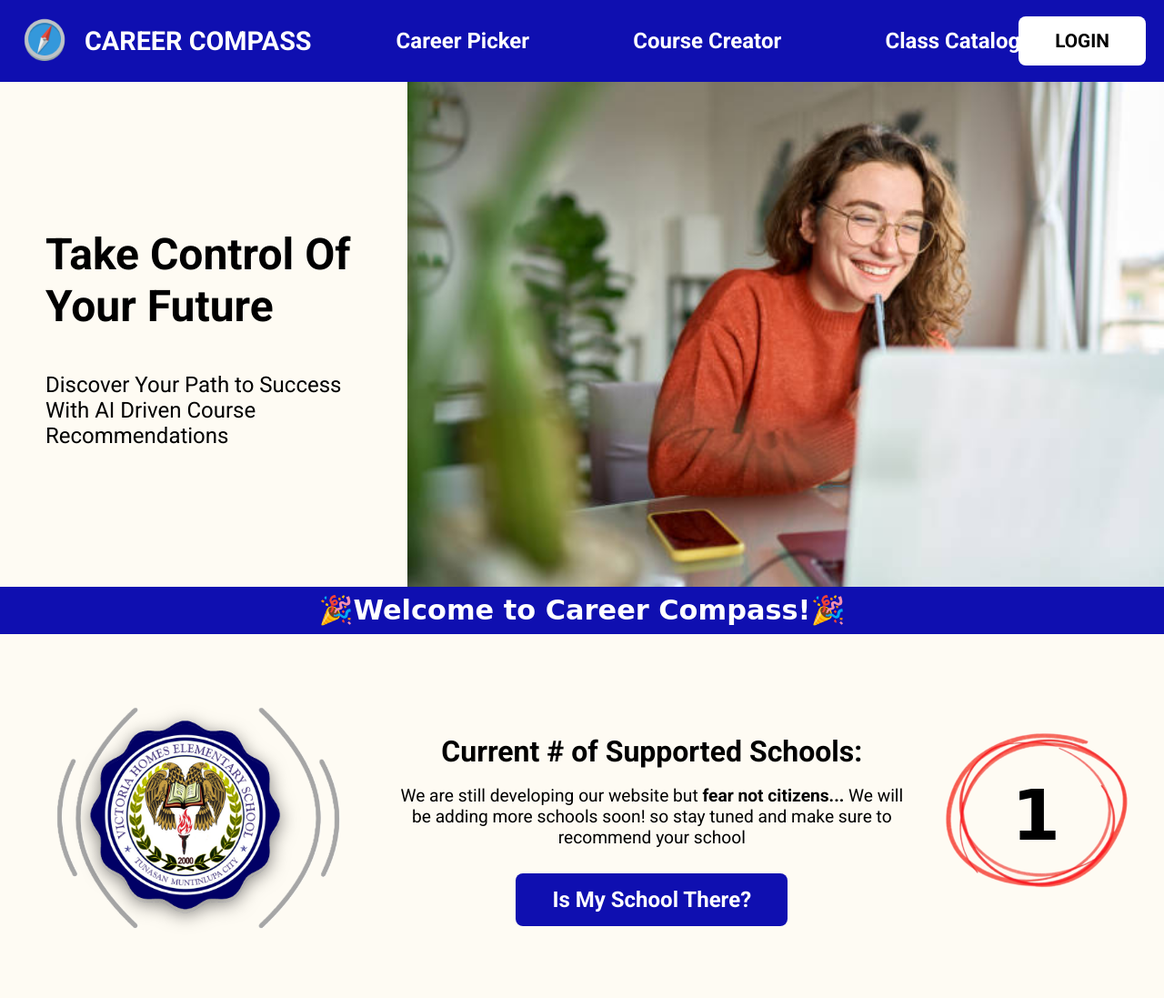
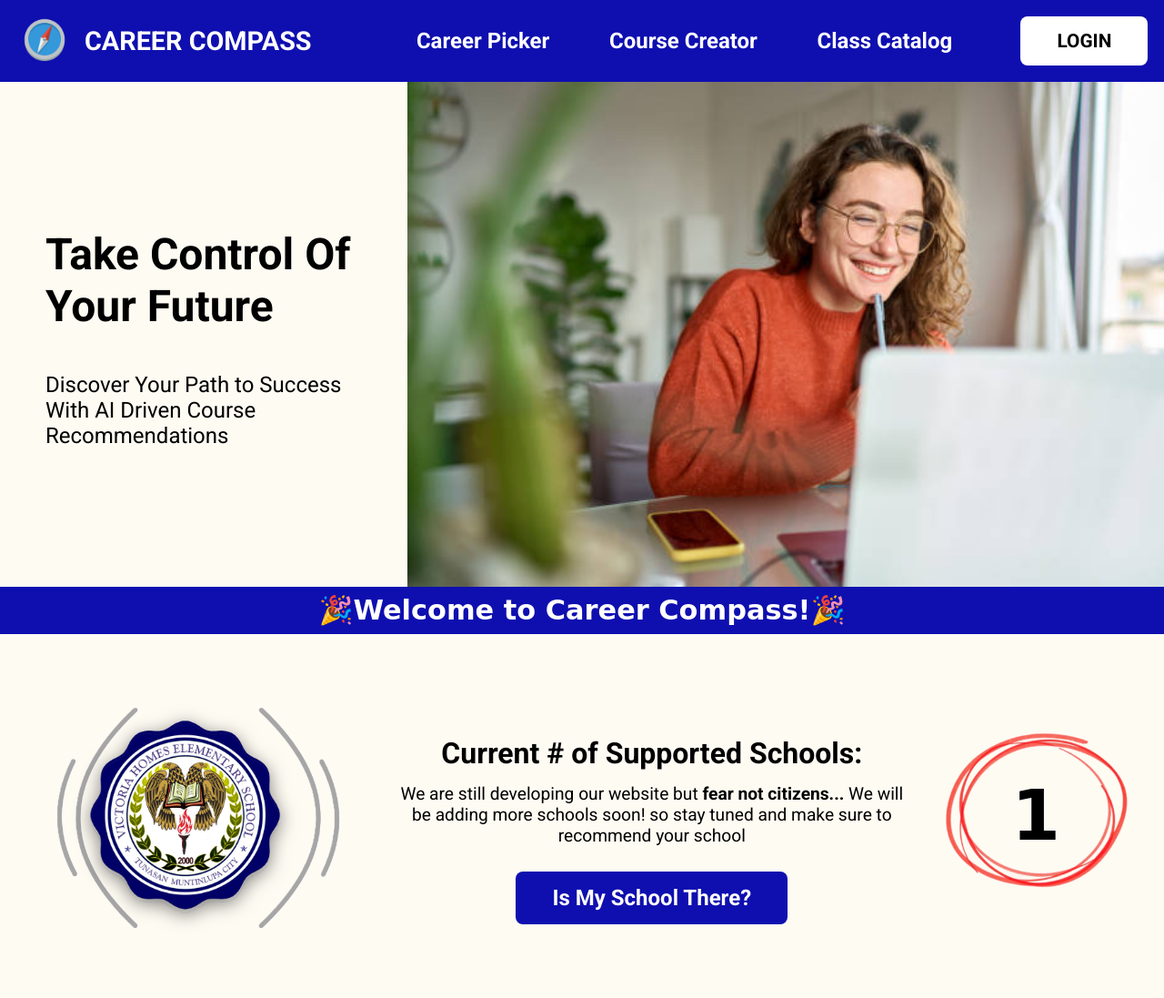
Before and after one commit to LegoMaster152010/CODE, a plain HTML site: page career-compass/index.html in a window 1280 px wide. Shown: the whole page at 91% size. Drawn offline with Linux system fonts and the light colour scheme; a web font is replaced by a local one.

Commit message:
FINALLLLY ALL MIGHTO

```diff
--- a/career-compass/career-compass-styles.css
+++ b/career-compass/career-compass-styles.css
@@ -48,8 +48,7 @@ html, body {
   flex: 1;
   list-style: none;
   justify-content: center;
-  margin: 0 -30px 0 25px;
-  gap: 10%;
+  gap: 2vw;
 }
 
 .navbar-links li a {
@@ -77,7 +76,7 @@ html, body {
   font-family: var(--font-family-main);
   font-size: 1.3rem;
   font-weight: 650;
-  margin-right: 15px;
+  margin-right: 1%;
   padding: 15px 40px;
   text-decoration: none;
 }
@@ -189,7 +188,7 @@ html, body {
   font-family: var(--font-family-main);
   font-size: 2.5vw;
   font-weight: bold;
-  margin-bottom: -23%;
+  margin-bottom: -1%;
 }
 
 .featured-description {
@@ -267,41 +266,36 @@ html, body {
 }
 
 /* ======= All Might Easter Egg ======= */
+/* === Hover Text === */
 .hover-text {
-  position: relative;
+  position: relative;   /* so the head can be absolutely positioned */
   display: inline-block;
+  font-weight: bold;
   cursor: pointer;
-  padding-top: 10vw; /* space for hidden mask above words */
-  font-weight: bold;
 }
 
-/* Invisible slit mask positioned above the text */
+/* === Head container === */
 .character-head {
   position: absolute;
-  top: 0;
+  bottom: 100%;         /* places the head directly above the text */
   left: 50%;
-  width: 80px;       /* same width as image */
-  height: 0;         /* collapsed by default */
-  overflow: hidden;  /* hides image until hover */
   transform: translateX(-50%);
-  z-index: 1;
+  width: 80px;          /* match to image size */
+  height: 100px;        /* fixed height so no "bouncing" */
+  overflow: hidden;     /* hides the part of the head offscreen */
 }
 
-/* The image starts below the slit */
+/* === Head image === */
 .character-head img {
   position: absolute;
-  bottom: -100%;     /* fully hidden */
+  bottom: -100%;        /* fully hidden below container */
   left: 0;
-  width: 80px;
+  width: 100%;
   height: auto;
-  transition: bottom 0.6s ease-in-out;
+  transition: bottom 0.6s ease-in-out; /* smooth slide */
 }
 
-/* On hover → reveal the top of the head */
-.hover-text:hover .character-head {
-  height: 10vw;      /* "slit opening" height */
+/* === Hover action === */
+.hover-text:hover .character-head img {
+  bottom: 0;            /* slides fully into view */
 }
-
-.hover-text:hover .character-head img {
-  bottom: 0;         /* rises up until resting on the slit */
-}
```
